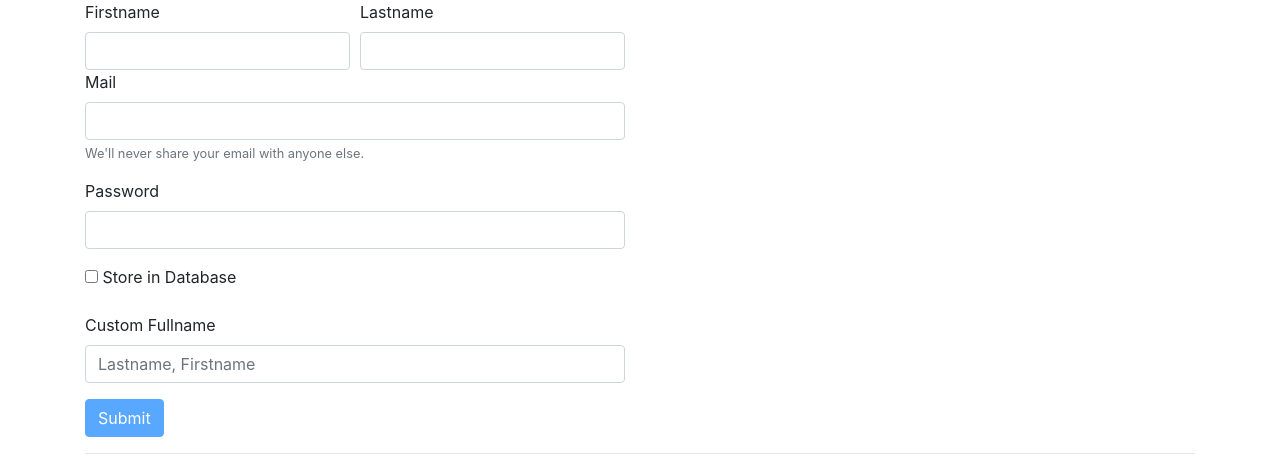
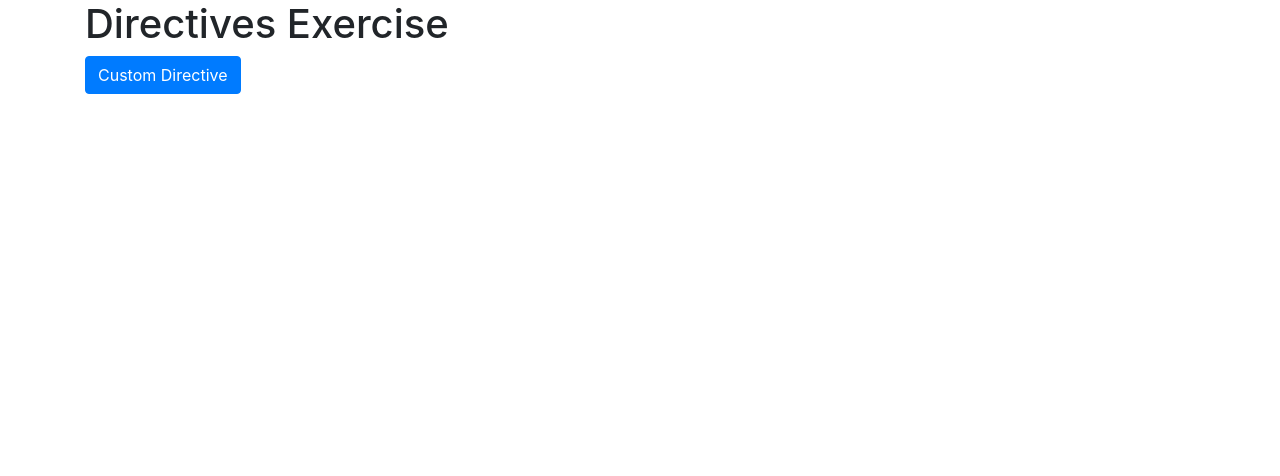
Before and after one commit to rroque6428/VueJSCourse, a Vue app: page / in a window 1280 px wide. Shown: the top 476 px of the page. Built offline with nearby package versions, Linux system fonts and the light colour scheme; a web font is replaced by a local one.

Commit message:
Assignment 10 Final

```diff
--- a/src/App.vue
+++ b/src/App.vue
@@ -1,14 +1,14 @@
 <template>
-  <app-handle-form></app-handle-form>
+  <app-custom-directive></app-custom-directive>
 </template>
 
 <script>
-  import HandleFormExercise from './components/assignment_09/HandleFormExercise.vue';
+  import CustomDirective from './components/assignment_10/CustomDirective.vue';
 
   export default {
     name: 'app',
     components: {
-      appHandleForm: HandleFormExercise
+      appCustomDirective: CustomDirective
     }
   }
 </script>
--- a/src/components/assignment_09/HandleFormExercise.vue
+++ b/src/components/assignment_09/HandleFormExercise.vue
@@ -6,7 +6,7 @@
                     <!-- Exercise 1 -->
                     <div class="form-row">
                         <div class="col">
-                            <label for="firstname">Firstname</label>
+                            <label v-highlight:background.delayed="'red'" for="firstname">Firstname</label>
                             <input type="text" id="firstname" class="form-control" v-model="user.firstname">
                         </div>
                         <div class="col">
--- /dev/null
+++ b/src/components/assignment_10/CustomDirective.vue
@@ -0,0 +1,34 @@
+<template>
+    <div class="container">
+        <div class="row">
+            <div class="col-xs-12 col-sm-8 col-sm-offset-2 col-md-6 col-md-offset-3">
+                <h1>Directives Exercise</h1>
+                <!-- Exercise -->
+                <!-- Build a Custom Directive which works like v-on (Listen for Events) -->
+                <button v-customon:click="sayHello" class="btn btn-primary">Custom Directive</button>
+            </div>
+        </div>
+    </div>
+</template>
+
+<script>
+    const DIRECTIVE_MYON = {
+        bind(el, binding) {
+            el.addEventListener(binding.arg, binding.value);
+        }
+    };
+
+    export default {
+        directives: {
+            customon: DIRECTIVE_MYON
+        },
+        methods: {
+            sayHello() {
+                alert('Hello from custom directive!');
+            }
+        }
+    }
+</script>
+
+<style>
+</style>
--- a/src/main.js
+++ b/src/main.js
@@ -17,6 +17,32 @@ export const eventBus = new Vue({
   }
 });
 
+Vue.directive('highlight', {
+  bind(el, binding) {
+    // el.style.backgroundColor = 'green';
+    // el.style.backgroundColor = binding.value;
+    let delay = 0;
+
+    if (binding.modifiers['delayed']) {
+      // eslint-disable-next-line
+      console.log(binding.modifiers);
+      delay = 3000;
+    }
+
+    if (binding.modifiers['blink']) {
+      delay = 2000;
+    } else {
+      setTimeout(() => {
+        if (binding.arg == 'background') {
+          el.style.backgroundColor = binding.value;
+        } else {
+          el.style.color = binding.value;
+        }
+      }, delay);
+    }
+  }
+});
+
 new Vue({
   render: h => h(App),
 }).$mount('#app');
```
